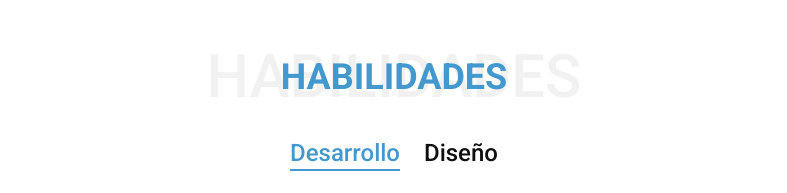
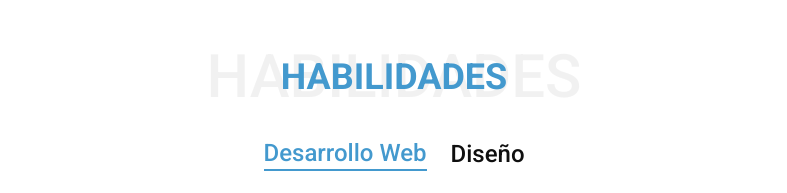
Before and after one commit to alex-traverso/Portfolio, a Next.js app: page / in a window 1280 px wide. Shown: the part 1500-1693 px from the top of the page, without its empty margins (246-1033 px from the left). Built offline with nearby package versions, Linux system fonts and the light colour scheme.

Commit message:
change skills toggle

```diff
--- a/components/Skills/index.js
+++ b/components/Skills/index.js
@@ -4,12 +4,13 @@ import { useState } from "react";
 import { useTheme } from "next-themes";
 
 export default function Skills() {
-  const [development, setDevelopment] = useState(true);
-  const [design, setDesign] = useState(false);
+  const [category, setCategory] = useState("Development");
+  /*  const [development, setDevelopment] = useState(true);
+  const [design, setDesign] = useState(false); */
 
   const { theme, setTheme } = useTheme();
 
-  const toggleDevelopment = () => {
+  /* const toggleDevelopment = () => {
     setDevelopment(true);
     setDesign(false);
   };
@@ -17,7 +18,7 @@ export default function Skills() {
   const toggleDesign = () => {
     setDesign(true);
     setDevelopment(false);
-  };
+  }; */
 
   return (
     <>
@@ -27,30 +28,34 @@ export default function Skills() {
       >
         <Titles>HABILIDADES</Titles>
         <div className='flex gap-6 font-medium text-2xl text-dark dark:text-white cursor-pointer mb-6'>
-          <h3
-            onClick={toggleDevelopment}
+          <button
+            onClick={() => {
+              setCategory("Development");
+            }}
             className={
-              development
+              category === "Development"
                 ? "border-lightBlue border-b-2 text-lightBlue"
                 : `transition-all hover:text-lightBlue hover:border-b-2 hover:border-lightBlue`
             }
           >
-            Desarrollo
-          </h3>
-          <h3
-            onClick={toggleDesign}
+            Desarrollo Web
+          </button>
+          <button
+            onClick={() => {
+              setCategory("Design");
+            }}
             className={
-              design
+              category === "Design"
                 ? "border-lightBlue border-b-2 text-lightBlue"
                 : `transition-all hover:text-lightBlue hover:border-b-2 hover:border-lightBlue`
             }
           >
             Diseño
-          </h3>
+          </button>
         </div>
 
         <div className='flex flex-wrap justify-center items-center gap-6 w-[70vw]'>
-          {development ? (
+          {category === "Development" ? (
             <>
               <Card
                 src='/DevelopmentIcons/html.svg'
@@ -112,7 +117,7 @@ export default function Skills() {
               ></Card>
             </>
           ) : null}
-          {design ? (
+          {category === "Design" ? (
             <>
               <Card
                 src='/DesignIcons/illustrator.svg'
```
